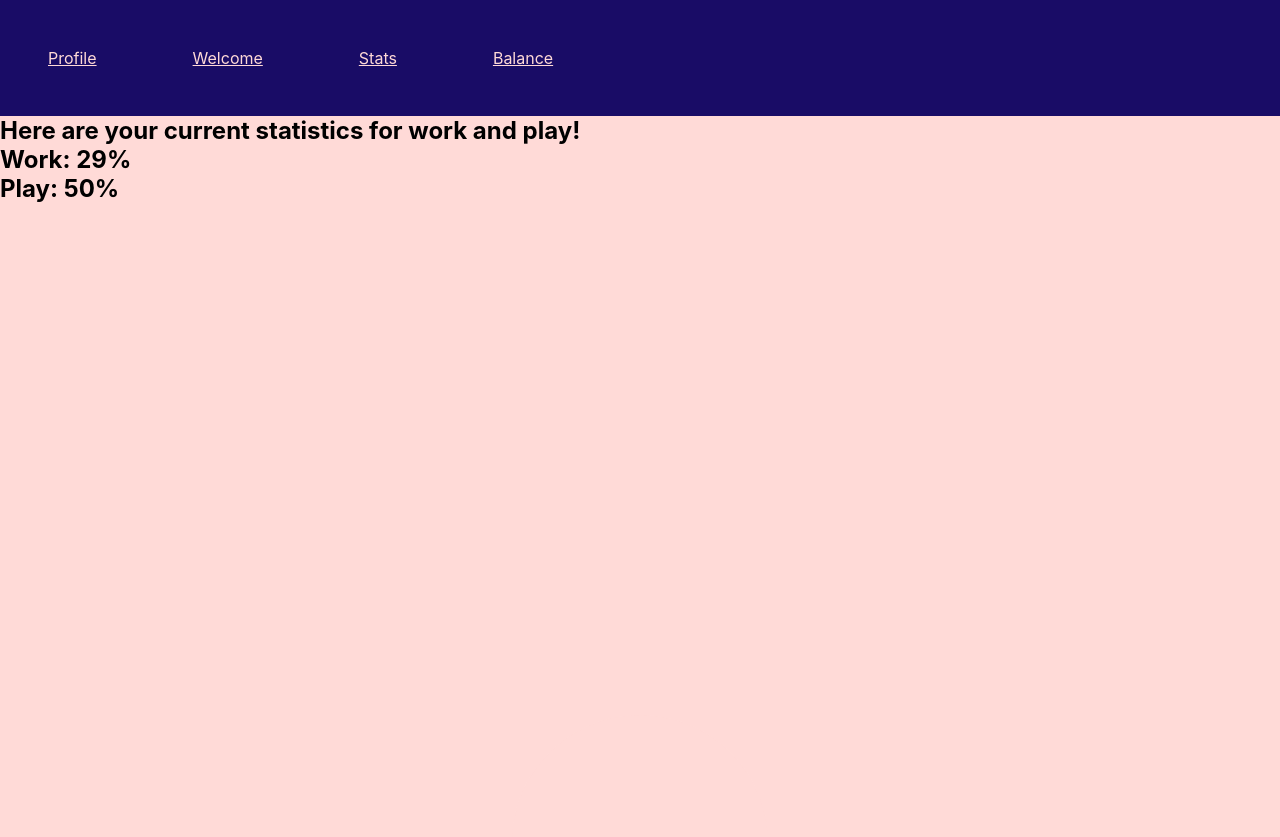
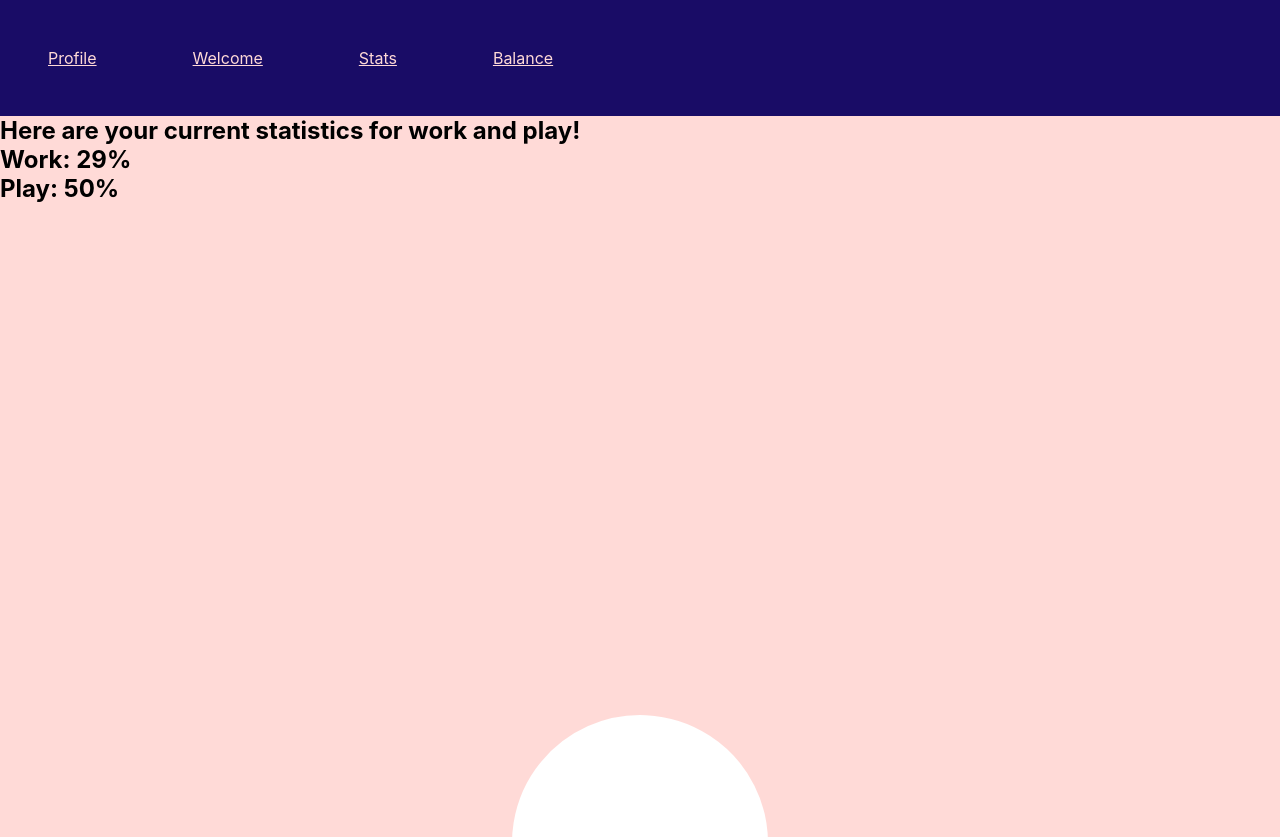
Before and after one commit to fac20/INCK-Front-End, a React (Create React App) app: page /stats in a window 1280 px wide. Shown: the top 837 px of the page. Built offline with nearby package versions, Linux system fonts and the light colour scheme.

Commit message:
INCK-18 change colour of play segment in pie chart Co-authored-by: Glenroy-Terence (Terry) <glenroyterence@gmail.com>

```diff
--- a/src/components/stats.js
+++ b/src/components/stats.js
@@ -12,7 +12,7 @@ export function Stats(props) {
           radius={10}
           data={[
             { title: "work", value: parseInt(props.work), color: "#190C66" },
-            { title: "play", value: parseInt(props.play), color: "#FFDAD7" },
+            { title: "play", value: parseInt(props.play), color: "#FFFFFF" },
           ]}
         />
         ;
```
